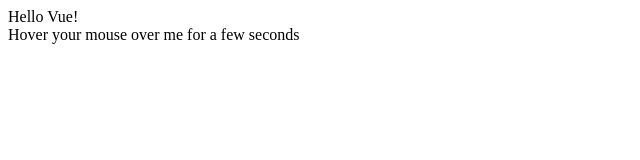
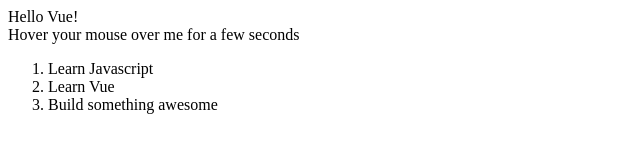
Before and after one commit to aoi1/study-vue, a plain HTML site: page guide_start/index.html in a window 1280 px wide. Shown: the whole page, without its empty margins (0-640 px from the left). Drawn offline with nearby package versions, Linux system fonts and the light colour scheme.

Commit message:
条件分岐とループまで実施

```diff
--- a/guide_start/index.html
+++ b/guide_start/index.html
@@ -10,6 +10,13 @@
                 Hover your mouse over me for a few seconds
             </span>
         </div>
+        <div id="app-4">
+          <ol>
+            <li v-for="todo in todos">
+              {{ todo.text }}
+            </li>
+          </ol>
+        </div>
         <script src="index.js"></script>
     </body>
 </html>
--- a/guide_start/index.js
+++ b/guide_start/index.js
@@ -10,3 +10,14 @@ var app2 = new Vue({
         message: 'You loaded this page on' + new Date().toLocaleString()
     }
 })
+
+var app4 = new Vue({
+  el: '#app-4',
+  data: {
+    todos: [
+      { text: 'Learn Javascript' },
+      { text: 'Learn Vue' },
+      { text: 'Build something awesome' }
+    ]
+  }
+})
```
